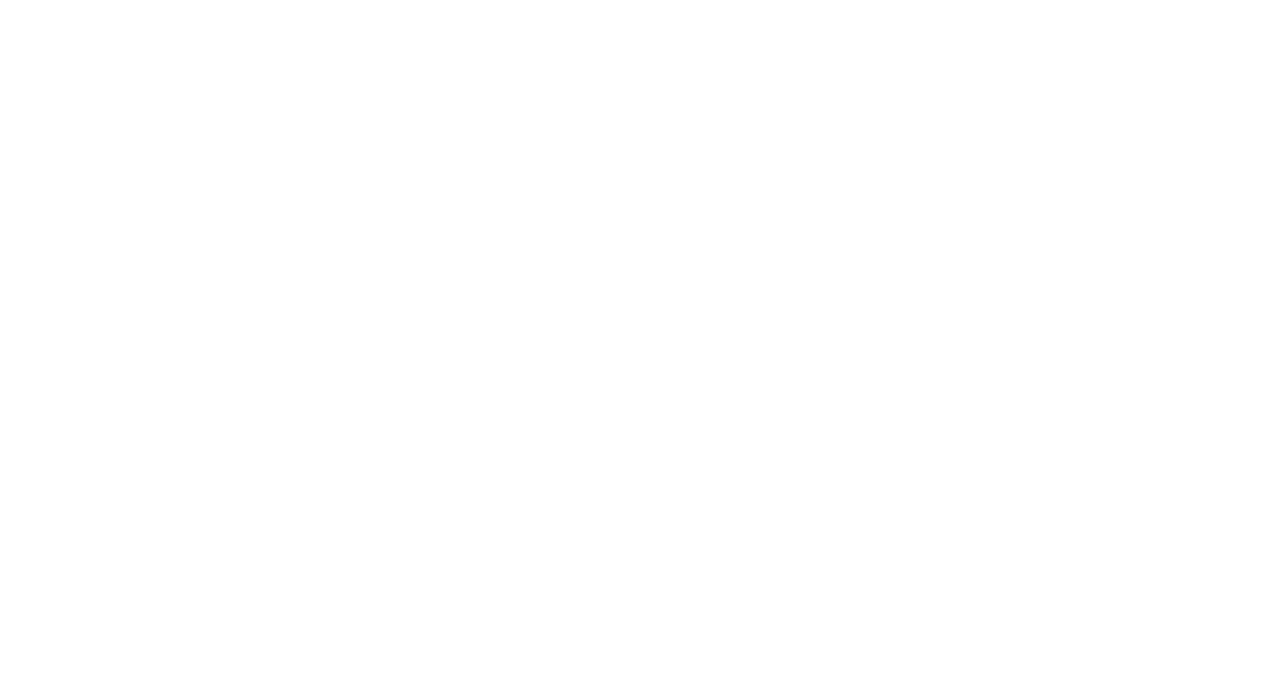
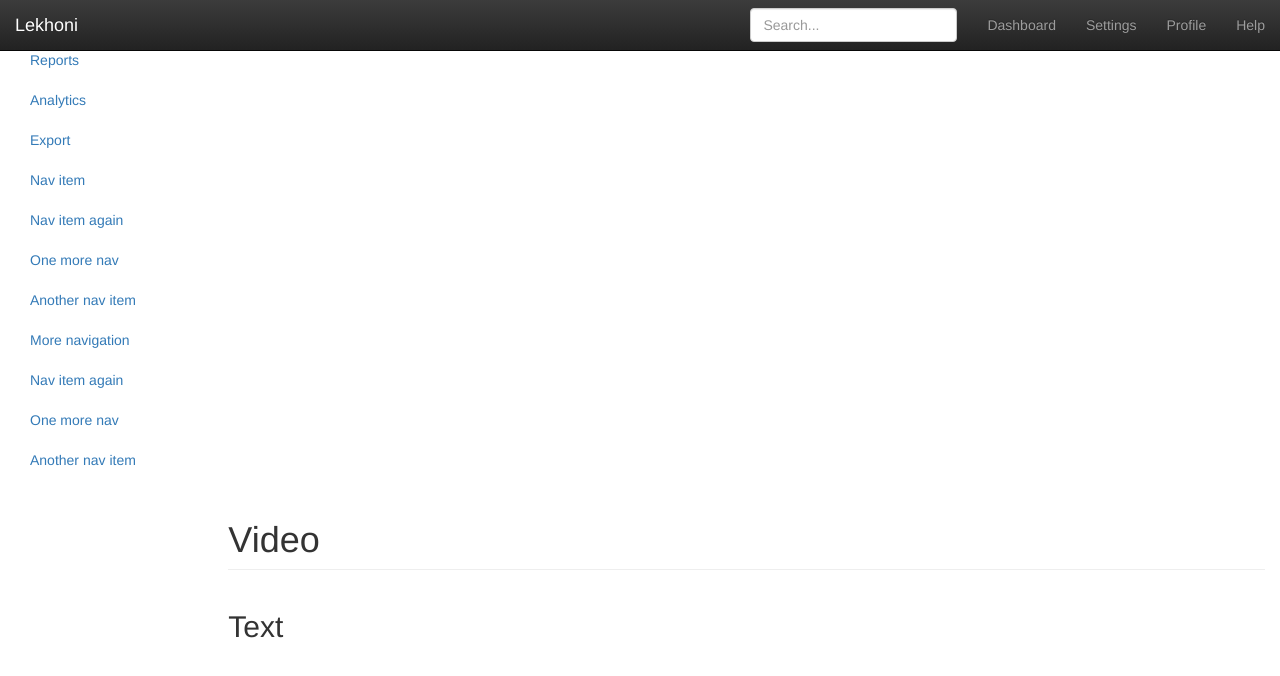
Before and after one commit to lekhoni/u.lekhoni.com, a plain HTML site: page ml101/index.html in a window 1280 px wide. Drawn offline with nearby package versions, Linux system fonts and the light colour scheme; a script that the page names is missing.

Commit message:
Added bootstrap to the project

```diff
--- a/ml101/index.html
+++ b/ml101/index.html
@@ -1,8 +1,76 @@
 <!DOCTYPE html>
 <html>
+<head>
+<!-- Latest compiled and minified CSS -->
+<link rel="stylesheet" href="https://cdn.jsdelivr.net/npm/bootstrap@3.3.7/dist/css/bootstrap.min.css" integrity="sha384-BVYiiSIFeK1dGmJRAkycuHAHRg32OmUcww7on3RYdg4Va+PmSTsz/K68vbdEjh4u" crossorigin="anonymous">
+
+<!-- Optional theme -->
+<link rel="stylesheet" href="https://cdn.jsdelivr.net/npm/bootstrap@3.3.7/dist/css/bootstrap-theme.min.css" integrity="sha384-rHyoN1iRsVXV4nD0JutlnGaslCJuC7uwjduW9SVrLvRYooPp2bWYgmgJQIXwl/Sp" crossorigin="anonymous">
+
+<!-- Latest compiled and minified JavaScript -->
+<script src="https://cdn.jsdelivr.net/npm/bootstrap@3.3.7/dist/js/bootstrap.min.js" integrity="sha384-Tc5IQib027qvyjSMfHjOMaLkfuWVxZxUPnCJA7l2mCWNIpG9mGCD8wGNIcPD7Txa" crossorigin="anonymous"></script>
+</head>
   <body>
-    <!-- 1. The <iframe> (and video player) will replace this <div> tag. -->
-    <div id="player"></div>
+    <nav class="navbar navbar-inverse navbar-fixed-top">
+        <div class="container-fluid">
+          <div class="navbar-header">
+            <button type="button" class="navbar-toggle collapsed" data-toggle="collapse" data-target="#navbar" aria-expanded="false" aria-controls="navbar">
+              <span class="sr-only">Toggle navigation</span>
+              <span class="icon-bar"></span>
+              <span class="icon-bar"></span>
+              <span class="icon-bar"></span>
+            </button>
+            <a class="navbar-brand" href="#">Lekhoni</a>
+          </div>
+          <div id="navbar" class="navbar-collapse collapse">
+            <ul class="nav navbar-nav navbar-right">
+              <li><a href="#">Dashboard</a></li>
+              <li><a href="#">Settings</a></li>
+              <li><a href="#">Profile</a></li>
+              <li><a href="#">Help</a></li>
+            </ul>
+            <form class="navbar-form navbar-right">
+              <input type="text" class="form-control" placeholder="Search...">
+            </form>
+          </div>
+        </div>
+      </nav>
+
+      <div class="container-fluid">
+        <div class="row">
+          <div class="col-sm-3 col-md-2 sidebar">
+            <ul class="nav nav-sidebar">
+              <li class="active"><a href="#">Overview <span class="sr-only">(current)</span></a></li>
+              <li><a href="#">Reports</a></li>
+              <li><a href="#">Analytics</a></li>
+              <li><a href="#">Export</a></li>
+            </ul>
+            <ul class="nav nav-sidebar">
+              <li><a href="">Nav item</a></li>
+              <li><a href="">Nav item again</a></li>
+              <li><a href="">One more nav</a></li>
+              <li><a href="">Another nav item</a></li>
+              <li><a href="">More navigation</a></li>
+            </ul>
+            <ul class="nav nav-sidebar">
+              <li><a href="">Nav item again</a></li>
+              <li><a href="">One more nav</a></li>
+              <li><a href="">Another nav item</a></li>
+            </ul>
+          </div>
+          <div class="col-sm-9 col-sm-offset-3 col-md-10 col-md-offset-2 main">
+            <h1 class="page-header">Video</h1>
+
+            <div class="row placeholders">
+                <!-- 1. The <iframe> (and video player) will replace this <div> tag. -->
+                <div id="player"></div>
+            </div>
+            <h2 class="sub-header">Text</h2>
+            <div class="table-responsive">
+            </div>
+          </div>
+        </div>
+      </div>
 
     <script>
       // 2. This code loads the IFrame Player API code asynchronously.
```
